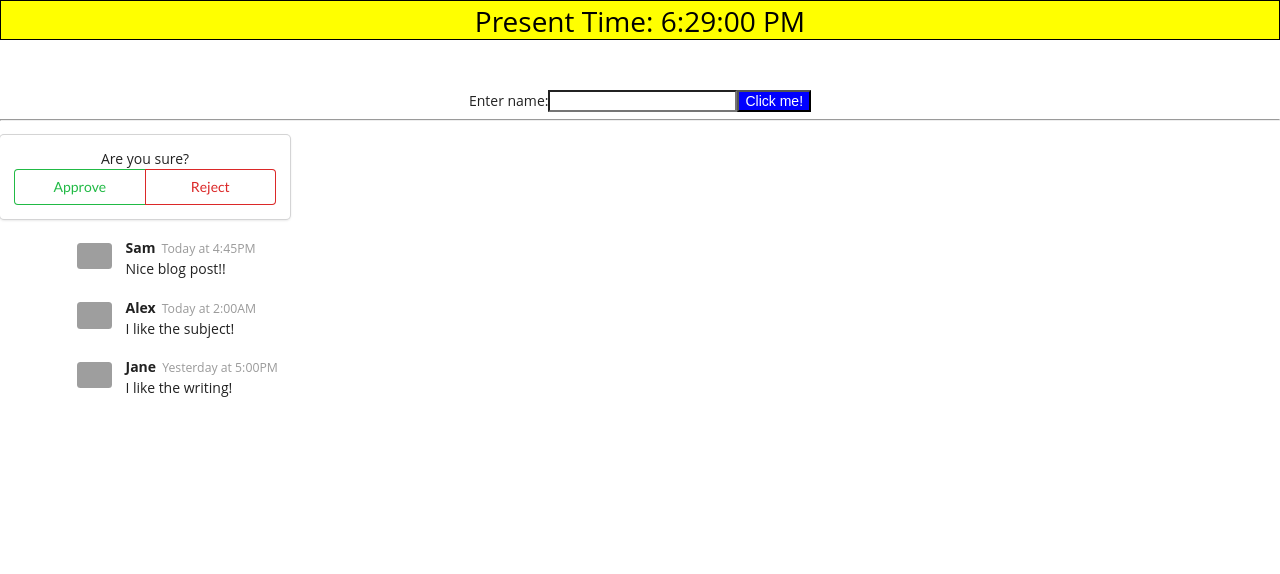
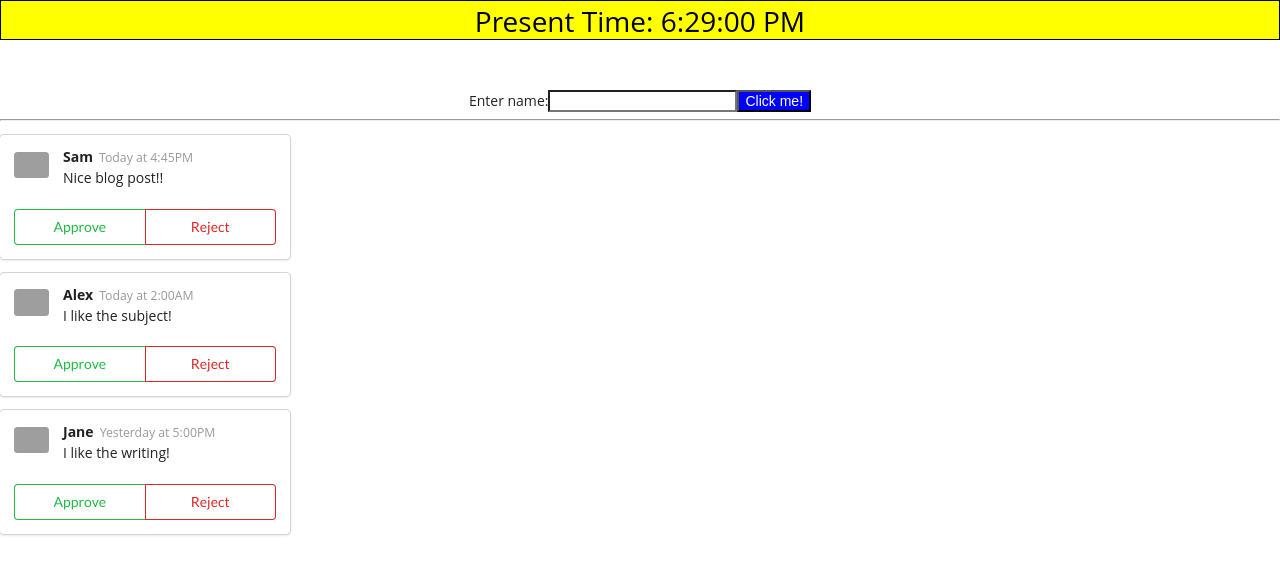
Before and after one commit to Oxozon4/LearnReact, a React (Create React App) app in the folder 1.my-first-app/: page / in a window 1280 px wide. Shown: the top 574 px of the page. Built offline with nearby package versions, Linux system fonts and the light colour scheme; grey boxes are pictures that could not be loaded.

Commit message:
nest components & add and import css file

```diff
--- a/1.my-first-app/src/components/ApprovalCard.jsx
+++ b/1.my-first-app/src/components/ApprovalCard.jsx
@@ -1,10 +1,10 @@
 import React from 'react';
 
-const ApprovalCard = () => {
+const ApprovalCard = (props) => {
     return (
         <div className="ui card">
             <div className="content">
-                Are you sure?
+                {props.children}
                 <div className="extra content">
                     <div className="ui two buttons">
                         <div className="ui basic green button">Approve</div>
--- /dev/null
+++ b/1.my-first-app/src/index.css
@@ -0,0 +1,10 @@
+.main-container {
+        background-color: yellow;
+        color: black;
+        width: 100%;
+        height: 5vh;
+        font-size: 2rem;
+        line-height: -20px;
+        margin-bottom: 50px;
+        border: 1px solid black;
+}
--- a/1.my-first-app/src/index.jsx
+++ b/1.my-first-app/src/index.jsx
@@ -4,21 +4,13 @@ import Clock from './components/clock';
 import CommentDetail from './components/commentDetail';
 import faker from 'faker';
 import ApprovalCard from './components/ApprovalCard';
+import "./index.css";
+
 const App = () => {
   const buttonText = { text: 'Click me!' };
   return (
     <div style={{ textAlign: 'center', minWidth: '350px', fontFamily: 'Open Sans' }}>
-      <div
-        style={{
-          backgroundColor: 'yellow',
-          color: 'black',
-          width: '100%',
-          height: '5vh',
-          fontSize: '2rem',
-          lineHeight: '-20px',
-          marginBottom: '50px',
-          border: '1px solid black',
-        }}
+      <div className="main-container"
       >
         <Clock />
       </div>
@@ -30,10 +22,15 @@ const App = () => {
         {buttonText.text}
       </button>
       <hr />
-      <ApprovalCard />
-      <CommentDetail author="Sam" timeAgo="Today at 4:45PM" content="Nice blog post!" avatar={faker.image.avatar()}/>
-      <CommentDetail author="Alex" timeAgo="Today at 2:00AM" content="I like the subject" avatar={faker.image.avatar()}/>
-      <CommentDetail author="Jane" timeAgo="Yesterday at 5:00PM" content="I like the writing" avatar={faker.image.avatar()}/>
+      <ApprovalCard>
+        <CommentDetail author="Sam" timeAgo="Today at 4:45PM" content="Nice blog post!" avatar={faker.image.avatar()}/>
+      </ApprovalCard>
+      <ApprovalCard>
+        <CommentDetail author="Alex" timeAgo="Today at 2:00AM" content="I like the subject" avatar={faker.image.avatar()}/>
+      </ApprovalCard>
+      <ApprovalCard>
+        <CommentDetail author="Jane" timeAgo="Yesterday at 5:00PM" content="I like the writing" avatar={faker.image.avatar()}/>
+      </ApprovalCard>
     </div>
   );
 };
```
